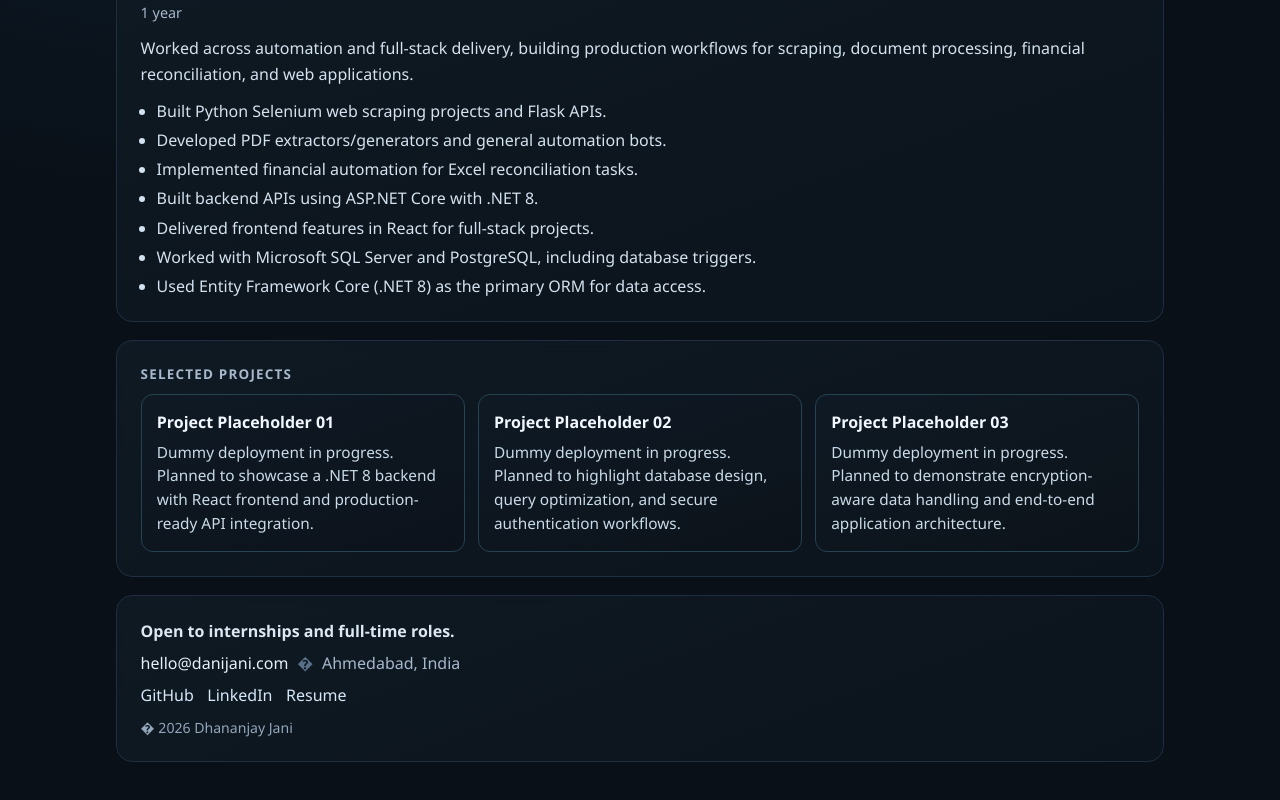
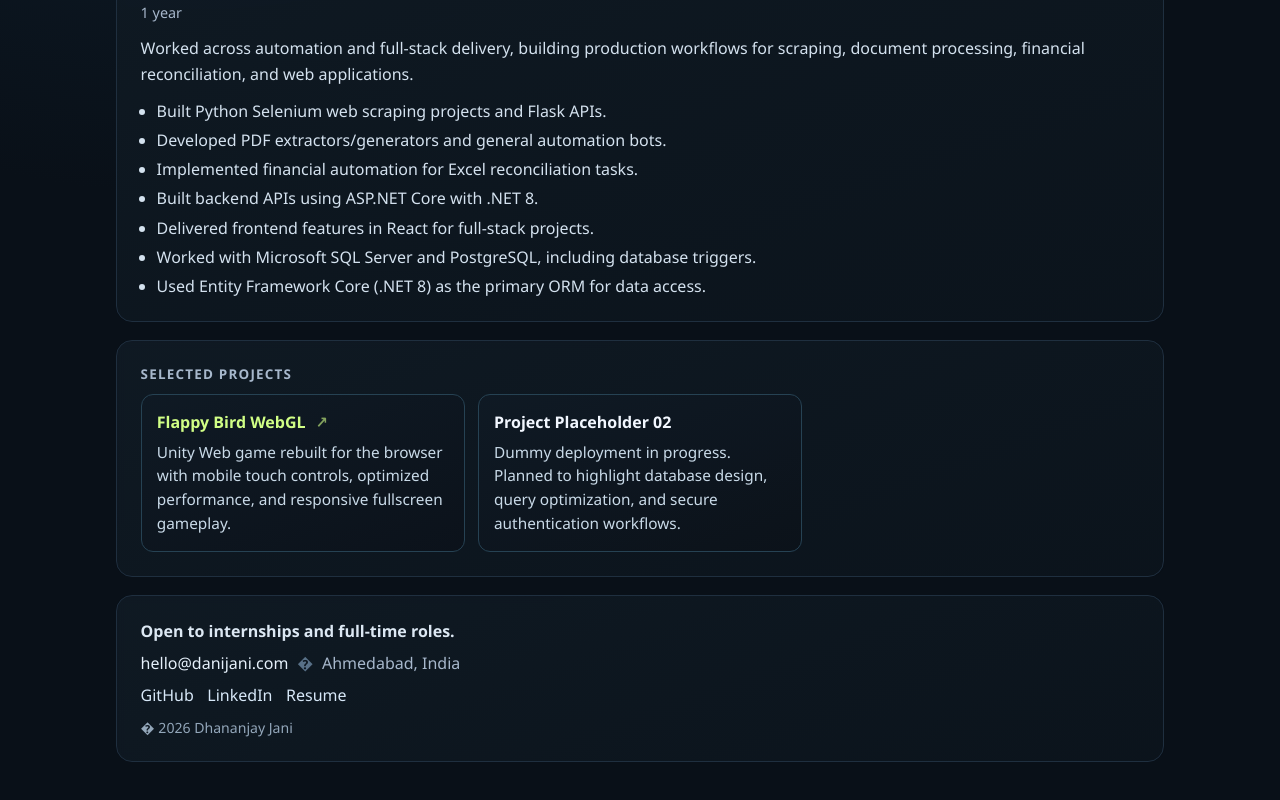
Before and after one commit to DaniJani2025/danijani.com, a React (Vite) app: page / in a window 1280 px wide. Shown: the part 773-1573 px from the top of the page. Built offline with nearby package versions, Linux system fonts and the light colour scheme.

Commit message:
added flappy bird project

```diff
--- a/src/App.tsx
+++ b/src/App.tsx
@@ -14,19 +14,15 @@ const skills = [
 
 const projects = [
   {
-    title: "Project Placeholder 01",
+    title: "Flappy Bird WebGL",
     description:
-      "Dummy deployment in progress. Planned to showcase a .NET 8 backend with React frontend and production-ready API integration.",
+      "Unity Web game rebuilt for the browser with mobile touch controls, optimized performance, and responsive fullscreen gameplay.",
+    url: "https://flappy-bird-web-six.vercel.app"
   },
   {
     title: "Project Placeholder 02",
     description:
       "Dummy deployment in progress. Planned to highlight database design, query optimization, and secure authentication workflows.",
-  },
-  {
-    title: "Project Placeholder 03",
-    description:
-      "Dummy deployment in progress. Planned to demonstrate encryption-aware data handling and end-to-end application architecture.",
   },
 ];
 
@@ -73,8 +69,22 @@ export default function App() {
         <h3 className="section-title">Selected Projects</h3>
           <div className="project-grid">
             {projects.map((project) => (
-            <article key={project.title} className="project-card">
-              <h4>{project.title}</h4>
+              <article className="project-card">
+                <h4>
+                  {project.url ? (
+                    <a
+                      href={project.url}
+                      target="_blank"
+                      rel="noopener noreferrer"
+                      className="project-title-link"
+                    >
+                      {project.title} <span className="arrow">↗</span>
+                    </a>
+                  ) : (
+                    project.title
+                  )}
+                </h4>
+
                 <p>{project.description}</p>
               </article>
             ))}
--- a/src/index.css
+++ b/src/index.css
@@ -184,6 +184,7 @@ a {
   border-radius: 12px;
   border: 1px solid #264253;
   background: linear-gradient(160deg, rgb(15 26 36 / 95%), rgb(11 18 26 / 95%));
+  transition: transform 0.2s ease, box-shadow 0.2s ease;
 }
 
 .project-card h4 {
@@ -195,6 +196,38 @@ a {
   color: #c9dae8;
   line-height: 1.55;
   font-size: 0.96rem;
+}
+
+.project-card:hover {
+  transform: translateY(-4px);
+  box-shadow: 0 10px 28px rgba(0,0,0,0.25);
+}
+
+/* title default */
+.project-title-link {
+  color: #d1ff86;
+  text-decoration: none;
+  font-weight: 600;
+  transition: all 0.2s ease;
+}
+
+/* arrow */
+.project-title-link .arrow {
+  margin-left: 6px;
+  opacity: 0.6;
+  transition: transform 0.2s ease, opacity 0.2s ease;
+}
+
+/* 🔥 hover card → light up title */
+.project-card:hover .project-title-link {
+  color: #caff4a;
+  text-shadow: 0 0 10px rgba(158, 240, 26, 0.75);
+}
+
+/* move arrow when card hovered */
+.project-card:hover .project-title-link .arrow {
+  transform: translateX(4px);
+  opacity: 1;
 }
 
 .footer-panel {
```
Lines whose indentation alone changed are shown as unchanged.
